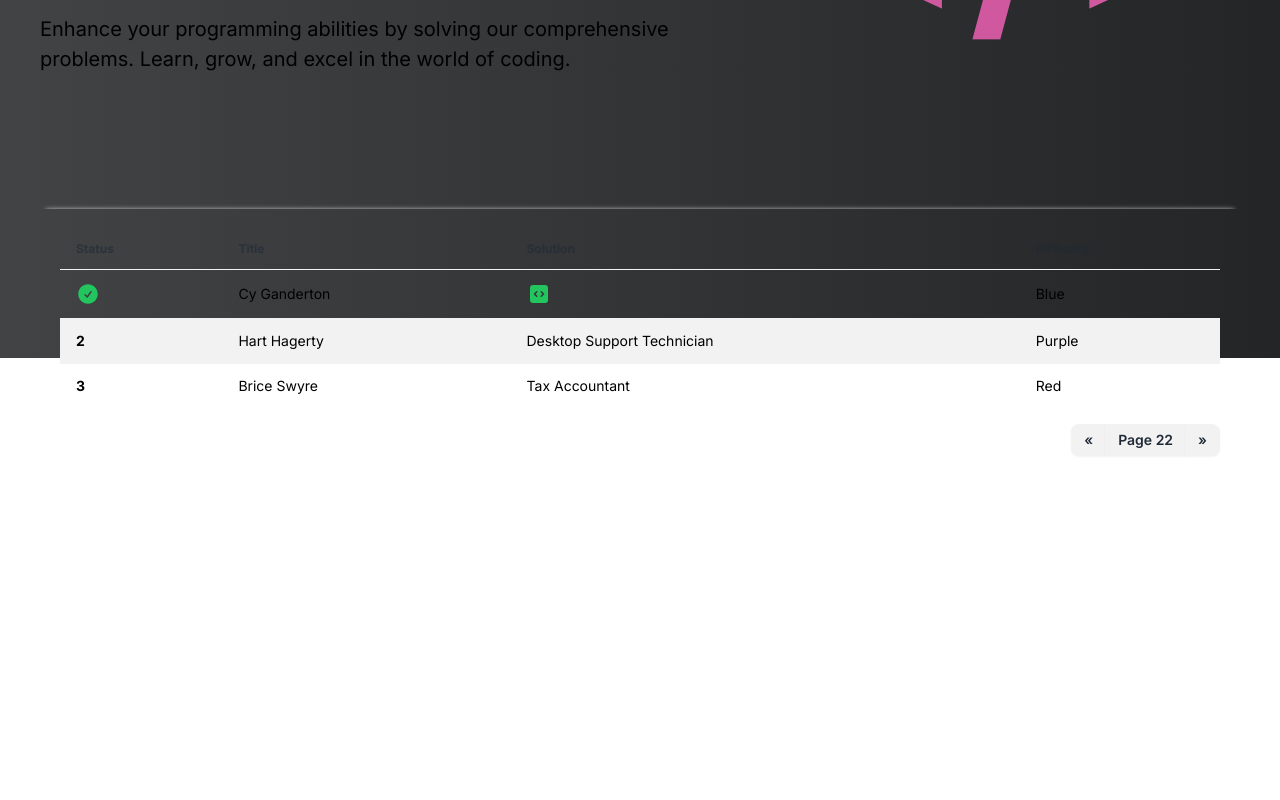
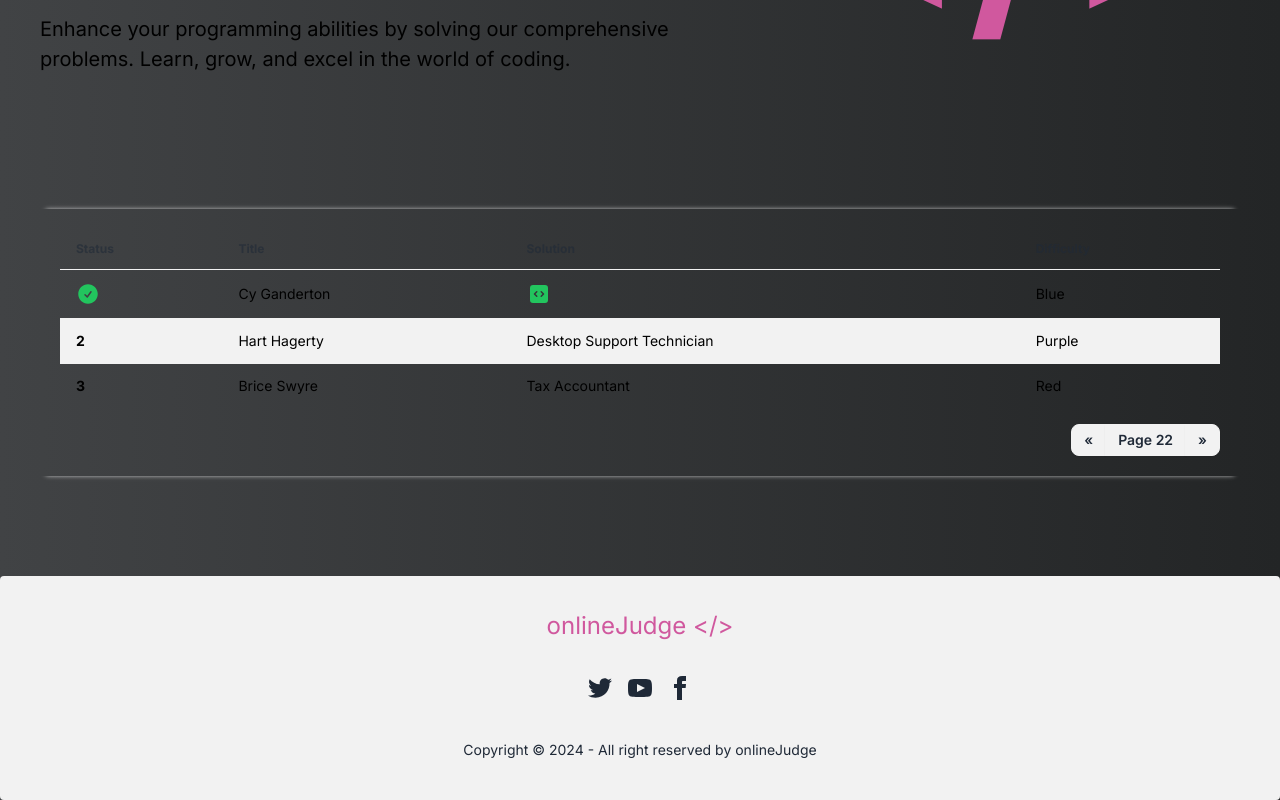
Before and after one commit to aditya028/onlinJudge, a Next.js app in the folder frontend/: page / in a window 1280 px wide. Shown: the part 442-1242 px from the top of the page. Before the commit the page ends 918 px from the top, so only its background shows below. Built offline with nearby package versions, Linux system fonts and the light colour scheme.

Commit message:
added footer

```diff
--- a/frontend/app/globals.css
+++ b/frontend/app/globals.css
@@ -23,7 +23,6 @@
   background: #232526;
   background: -webkit-linear-gradient(to right, #414345, #232526);
   background: linear-gradient(to right, #414345, #232526);
-  height: 100vh;
 }
 
 @layer utilities {
--- a/frontend/app/layout.js
+++ b/frontend/app/layout.js
@@ -1,6 +1,7 @@
 import { Inter } from "next/font/google";
 import "./globals.css";
 import Navbar from "@/components/Layout/navbar";
+import Footer from "@/components/Layout/footer";
 
 const inter = Inter({ subsets: ["latin"] });
 
@@ -14,7 +15,9 @@
     <html lang="en">
       <body className={inter.className}>
         <Navbar />
-        {children}</body>
+        {children}
+        <Footer/>
+        </body>
     </html>
   );
 }
--- /dev/null
+++ b/frontend/components/Layout/footer.js
@@ -0,0 +1,47 @@
+export default function Footer() {
+  return (
+    <footer className="footer footer-center p-10 bg-base-200 text-base-content rounded">
+      <h1 className="text-[24px] text-[#D0589E]">onlineJudge {'</>'}</h1>
+      <nav>
+        <div className="grid grid-flow-col gap-4">
+          <a>
+            <svg
+              xmlns="http://www.w3.org/2000/svg"
+              width="24"
+              height="24"
+              viewBox="0 0 24 24"
+              className="fill-current hover:text-[#1DA1F2] hover:cursor-pointer"
+            >
+              <path d="M24 4.557c-.883.392-1.832.656-2.828.775 1.017-.609 1.798-1.574 2.165-2.724-.951.564-2.005.974-3.127 1.195-.897-.957-2.178-1.555-3.594-1.555-3.179 0-5.515 2.966-4.797 6.045-4.091-.205-7.719-2.165-10.148-5.144-1.29 2.213-.669 5.108 1.523 6.574-.806-.026-1.566-.247-2.229-.616-.054 2.281 1.581 4.415 3.949 4.89-.693.188-1.452.232-2.224.084.626 1.956 2.444 3.379 4.6 3.419-2.07 1.623-4.678 2.348-7.29 2.04 2.179 1.397 4.768 2.212 7.548 2.212 9.142 0 14.307-7.721 13.995-14.646.962-.695 1.797-1.562 2.457-2.549z"></path>
+            </svg>
+          </a>
+          <a>
+            <svg
+              xmlns="http://www.w3.org/2000/svg"
+              width="24"
+              height="24"
+              viewBox="0 0 24 24"
+              className="fill-current hover:text-[#D0589E] hover:cursor-pointer"
+            >
+              <path d="M19.615 3.184c-3.604-.246-11.631-.245-15.23 0-3.897.266-4.356 2.62-4.385 8.816.029 6.185.484 8.549 4.385 8.816 3.6.245 11.626.246 15.23 0 3.897-.266 4.356-2.62 4.385-8.816-.029-6.185-.484-8.549-4.385-8.816zm-10.615 12.816v-8l8 3.993-8 4.007z"></path>
+            </svg>
+          </a>
+          <a>
+            <svg
+              xmlns="http://www.w3.org/2000/svg"
+              width="24"
+              height="24"
+              viewBox="0 0 24 24"
+              className="fill-current hover:text-[#1DA1F2] hover:cursor-pointer"
+            >
+              <path d="M9 8h-3v4h3v12h5v-12h3.642l.358-4h-4v-1.667c0-.955.192-1.333 1.115-1.333h2.885v-5h-3.808c-3.596 0-5.192 1.583-5.192 4.615v3.385z"></path>
+            </svg>
+          </a>
+        </div>
+      </nav>
+      <aside>
+        <p>Copyright © 2024 - All right reserved by onlineJudge</p>
+      </aside>
+    </footer>
+  );
+}
```
